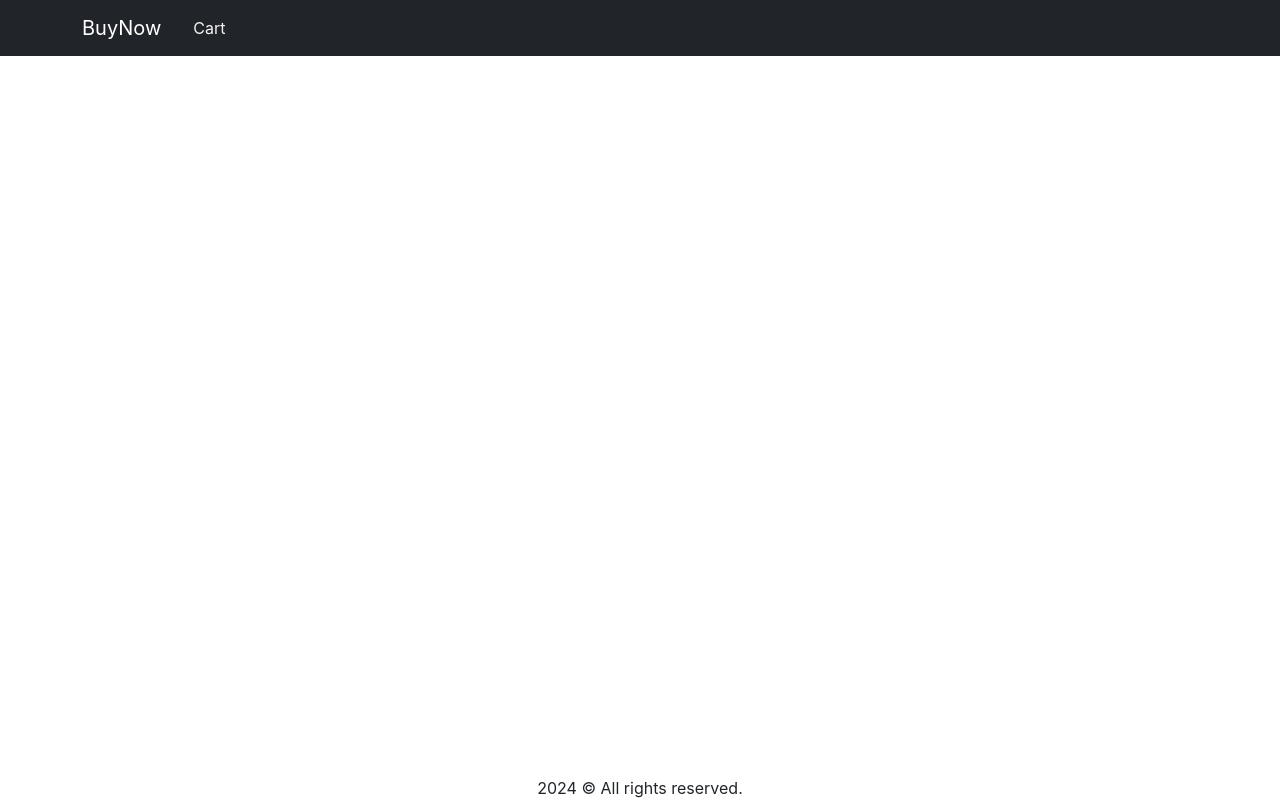
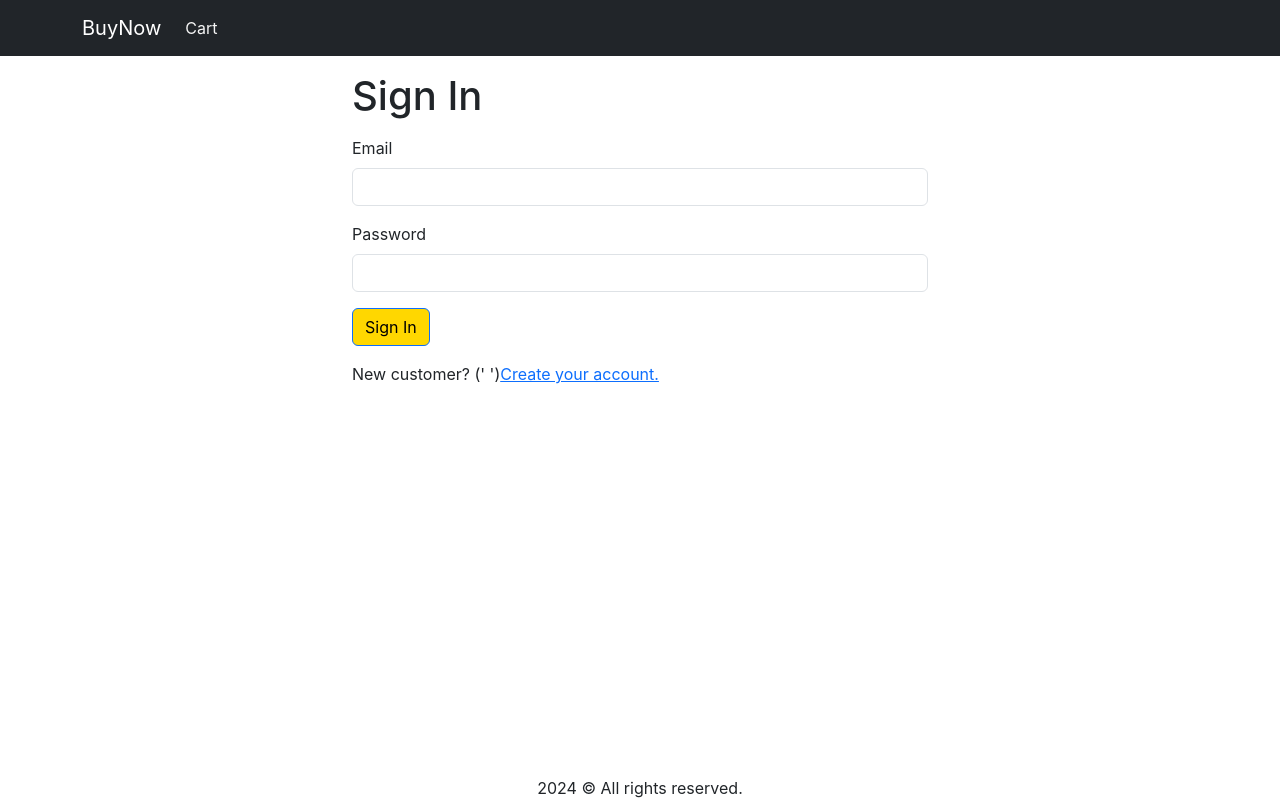
Before and after one commit to MichaelViernes271/mern-amazona, a React (Create React App) app in the folder frontend/: page /signin in a window 1280 px wide. Built offline with nearby package versions, Linux system fonts and the light colour scheme.

Commit message:
Video-18-Create_Signin_Screen

```diff
--- a/frontend/src/App.js
+++ b/frontend/src/App.js
@@ -9,6 +9,7 @@
 import { LinkContainer } from 'react-router-bootstrap';
 import { useContext } from 'react';
 import { Store } from './Store';
+import SigninScreen from './screens/SigninScreen';
 
 function App() {
   const { state } = useContext(Store);
@@ -24,13 +25,15 @@
                 <Navbar.Brand>BuyNow</Navbar.Brand>
               </LinkContainer>
               <Nav className='me-auto'>
-                <Link to="/cart" className='nav-link'></Link>
+                <Link to="/cart" className='nav-link'>
+
                   <span className='color-white'>Cart</span>
                   {cart.cartItems.length > 0 && (
                     <Badge pill bg="danger">
                       {cart.cartItems.reduce((a, c) => a + c.quantity, 0)}
                     </Badge>
                   )}
+                </Link>
               </Nav>
             </Container>
           </Navbar>
@@ -38,8 +41,9 @@
         <main>
           <Container className='mt-3'>
             <Routes>
+              <Route path="/cart" element={<CartScreen />} />
               <Route path="/product/:slug" element={<ProductScreen />} />
-              <Route path="/cart" element={<CartScreen />} />
+              <Route path="/signin" element={<SigninScreen />} />
               <Route path="/" element={<HomeScreen />} />
             </Routes>
           </Container>
--- a/frontend/src/index.css
+++ b/frontend/src/index.css
@@ -57,3 +57,7 @@
 .img-thumbail {
   height: 80px;
 }
+
+.small-container {
+  max-width: 600px;
+}
--- /dev/null
+++ b/frontend/src/screens/SigninScreen.js
@@ -0,0 +1,37 @@
+import { useLocation, Link } from 'react-router-dom';
+import Container from 'react-bootstrap/Container';
+import Form from 'react-bootstrap/Form';
+import Button from 'react-bootstrap/Button';
+import { Helmet } from 'react-helmet-async';
+
+
+export default function SigninScreen() {
+    const { search } = useLocation();
+    const redirectInUrl = new URLSearchParams(search).get('redirect');
+    const redirect = redirectInUrl ? redirectInUrl : '/';
+    return (
+        <Container className="small-container">
+            <Helmet>
+                <title>Sign In</title>
+            </Helmet>
+            <h1 className="my-3">Sign In</h1>
+            <Form>
+                <Form.Group className="mb-3" controlId="email">
+                    <Form.Label>Email</Form.Label>
+                    <Form.Control type="email" required />
+                </Form.Group>
+                <Form.Group className="mb-3" controlId="password">
+                    <Form.Label>Password</Form.Label>
+                    <Form.Control type="password" required />
+                </Form.Group>
+                <div className="mb-3">
+                    <Button type="submit"> Sign In</Button>
+                </div>
+                <div className="mb-3">
+                    New customer? (' ')
+                    <Link to={`/signup?redirect=${redirect}`} >Create your account.</Link>
+                </div>
+            </Form>
+        </Container>
+    );
+};
```
Also changed, not shown: 1 other file (tests, documents, lock files or other folders). Lines whose indentation alone changed are shown as unchanged.
